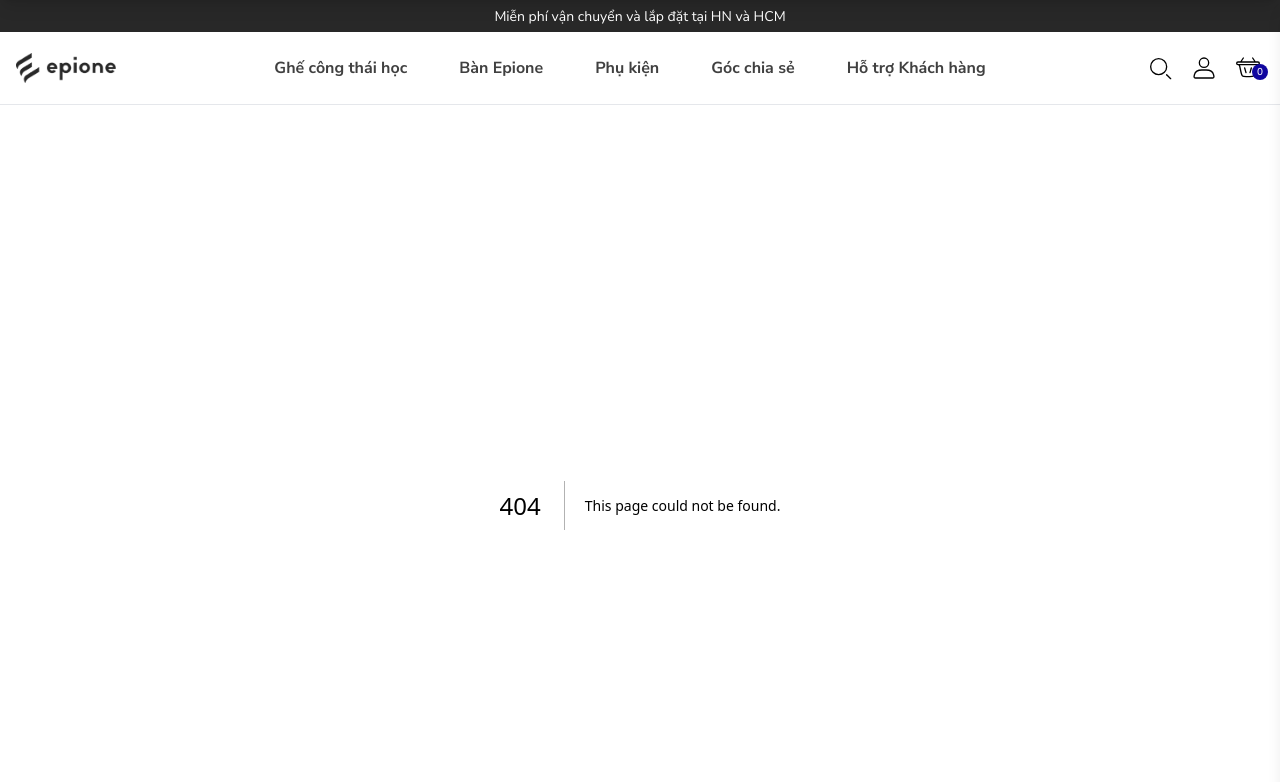
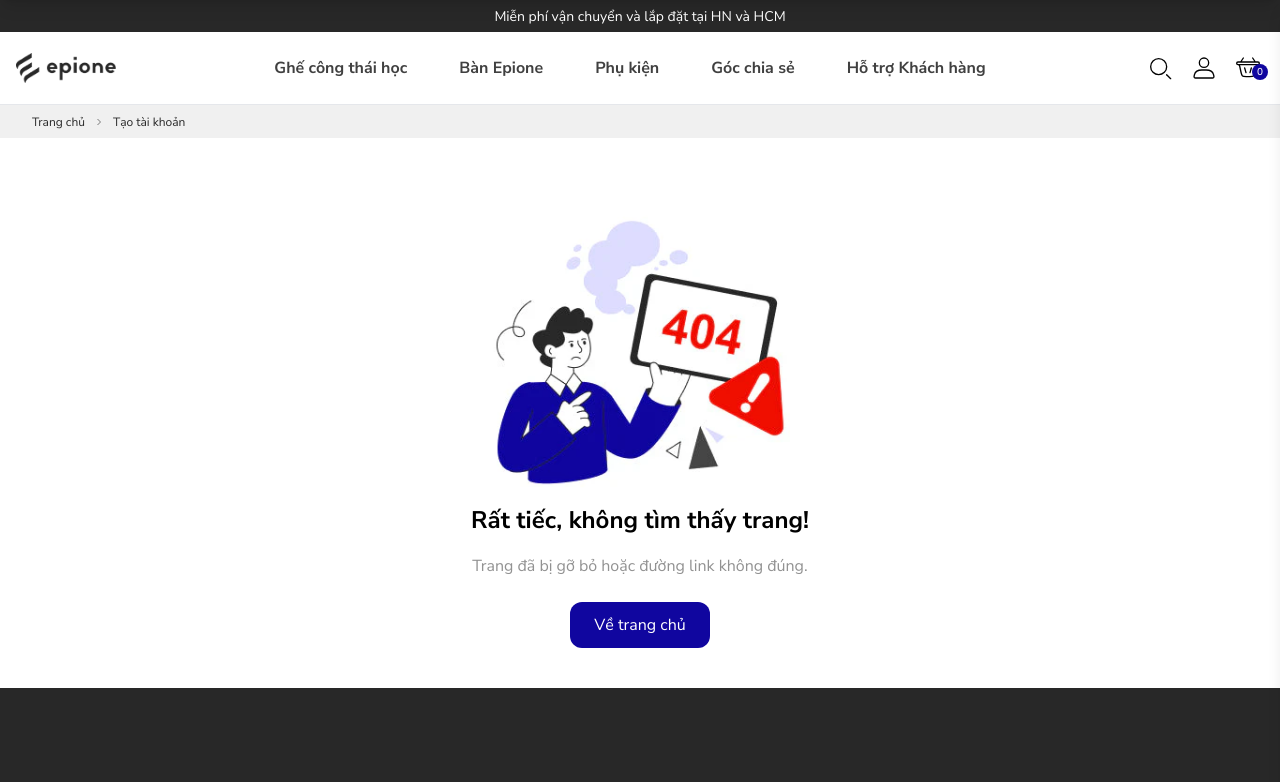
Before and after one commit to hoanghocfpt/epione, a Next.js app: page /not-found in a window 1280 px wide. Before the commit this address had no page. Shown: the top 782 px of the page. Built offline with nearby package versions, Linux system fonts and the light colour scheme.

Commit message:
update data and build collection page

```diff
--- a/next.config.mjs
+++ b/next.config.mjs
@@ -3,14 +3,14 @@ const nextConfig = {
     images: {
         domains: ['cdn.shopify.com'],
     },
-    async rewrites() {
-        return [
-            {
-                source: '/api/:path*',
-                destination: 'https://epione.vn/:path*',
-            },
-        ];
-    }
+    // async rewrites() {
+    //     return [
+    //         {
+    //             source: '/api/:path*',
+    //             destination: 'https://epione.vn/:path*',
+    //         },
+    //     ];
+    // }
 };
 
 export default nextConfig;
--- a/src/app/admin/page.jsx
+++ b/src/app/admin/page.jsx
@@ -4,7 +4,7 @@ import ReactQuill from 'react-quill-new';
 import 'react-quill-new/dist/quill.snow.css';
 const AdminPage = () => {
     const [value, setValue] = useState('');
-    // add text font
+
     const modules = {
         toolbar: [
             [{ 'font': [] }],
--- /dev/null
+++ b/src/app/api/products/[collection]/route.js
@@ -0,0 +1,10 @@
+import { NextResponse } from "next/server";
+import { connectDB } from "@/lib/connectDB";
+import { Product } from "@/models/product.model";
+
+export async function GET(request,{ params }) {
+    const { id } = params
+    await connectDB()
+    const product = await Product.find({"id": Number(id)});
+    return NextResponse.json(product)
+}
--- /dev/null
+++ b/src/app/api/products/[id]/route.js
@@ -0,0 +1,10 @@
+import { NextResponse } from "next/server";
+import { connectDB } from "@/lib/connectDB";
+import { Product } from "@/models/product.model";
+
+export async function GET(request,{ params }) {
+    const { id } = params
+    await connectDB()
+    const product = await Product.find({"id": Number(id)});
+    return NextResponse.json(product)
+}
--- /dev/null
+++ b/src/app/api/products/handle/[handle]/route.js
@@ -0,0 +1,10 @@
+import { NextResponse } from "next/server";
+import { connectDB } from "@/lib/connectDB";
+import { Product } from "@/models/product.model";
+
+export async function GET(request,{ params }) {
+    const { handle } = params
+    await connectDB()
+    const product = await Product.find({"handle": handle});
+    return NextResponse.json(product)
+}
--- a/src/app/collections/[slug]/page.jsx
+++ b/src/app/collections/[slug]/page.jsx
@@ -6,9 +6,9 @@ import SortBy from '@/components/page-specific/collections/SortBy';
 import ProductGrid from '@/components/page-specific/collections/ProductGrid';
 // import { useState, use } from "react";
 const CollectionsPage = async ({ params, searchParams }) => {
-    const data = await fetch('http://localhost:3000/api/products')
+    const slug = params
+    const data = await fetch('http://localhost:3000/api/products/collection/'+slug)
     const product = await data.json()
-    const slug = params
     const filter = searchParams.filter;
     const sort_by = searchParams.sort_by;
     console.log(slug, sort_by, filter);
--- /dev/null
+++ b/src/app/not-found/page.js
@@ -0,0 +1,25 @@
+import Image from 'next/image';
+import Link from 'next/link';
+
+const NotFoundPage = () => {
+
+    return (
+        <div>
+            <div className='flex items-center py-[8px] max-w-screen-2xl mx-auto px-8 bg-[#f0f0f0] gap-2'>
+                <Link href='/' className='leading-none'>
+                    <span className='text-xs text-[#282828]'>Trang chủ</span>
+                </Link>
+                <svg xmlns='http://www.w3.org/2000/svg' width={12} height={12} viewBox='0 0 24 24'><path fill='none' stroke='currentColor' d='m9 6l6 6l-6 6'></path></svg>
+                <span className='text-xs text-[#282828]'>Tạo tài khoản</span>
+            </div>
+            <div className='w-[480px] mx-auto mt-16 flex flex-col items-center'>
+                <Image src='/404.webp' className='w-full max-w-[300px]' width={400} height={400} alt='404' />
+                <h1 className='text-[24px] font-bold text-center mb-4'>Rất tiếc, không tìm thấy trang!</h1>
+                <p className='text-[#929292] text-center'>Trang đã bị gỡ bỏ hoặc đường link không đúng.</p>
+                <Link href={'/'} className='bg-[#10069f] text-white h-[46px] leading-none flex justify-center items-center px-[24px] rounded-xl mt-[24px] mb-10'>Về trang chủ</Link>
+            </div>
+        </div>
+    )
+}
+
+export default NotFoundPage;
--- a/src/components/page-specific/collections/ProductGrid.js
+++ b/src/components/page-specific/collections/ProductGrid.js
@@ -22,18 +22,13 @@ const ProductGrid = ({ data, sort_by }) => {
         }
     }, [sort_by, products])
 
-    // useEffect(() => {
-    //     fetch('http://localhost:3000/api/products')
-    //     .then((res) => res.json())
-    //     .then((res) => setProducts(res))
-    // }, [])
     return (
         <div className='grid grid-cols-5 mb-8 gap-5'>
             {products.map((product, index) => (
                 <Link key={index} href={`/products/`+ product.handle} className='group rounded-2xl overflow-hidden border-[1px] border-[#e5e5e5]'>
                     <div className='transition-transform aspect-[4/3] relative overflow-hidden'>
-                    <img width={500} height={500} className='absolute top-0 transition-all duration-500 group-hover:scale-105 opacity-0 group-hover:opacity-100 w-full mb-2 h-full object-cover' src={product.images[1]} alt='chair' />
                     <img width={500} height={500} className='absolute top-0 duration-500 group-hover:scale-100 opacity-100 group-hover:opacity-0 w-full mb-2 h-full object-cover' src={product.images[0]} alt='chair' />
+                    <img width={500} height={500} className='absolute top-0 transition-all duration-500 group-hover:scale-105 opacity-0 group-hover:opacity-100 w-full mb-2 h-full object-cover' src={product?.images[1] || product.images[0]} alt='chair' />
                     </div>
                     <div className='p-4'>
                     <div className='flex items-center justify-between mb-3 border-b border-[#e5e5e5] pb-3'>
```
